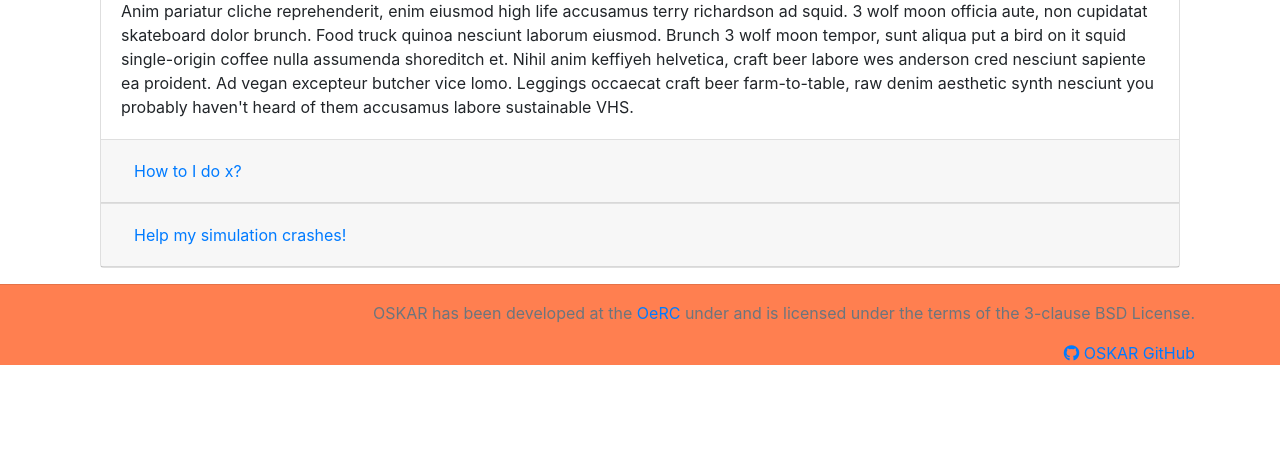
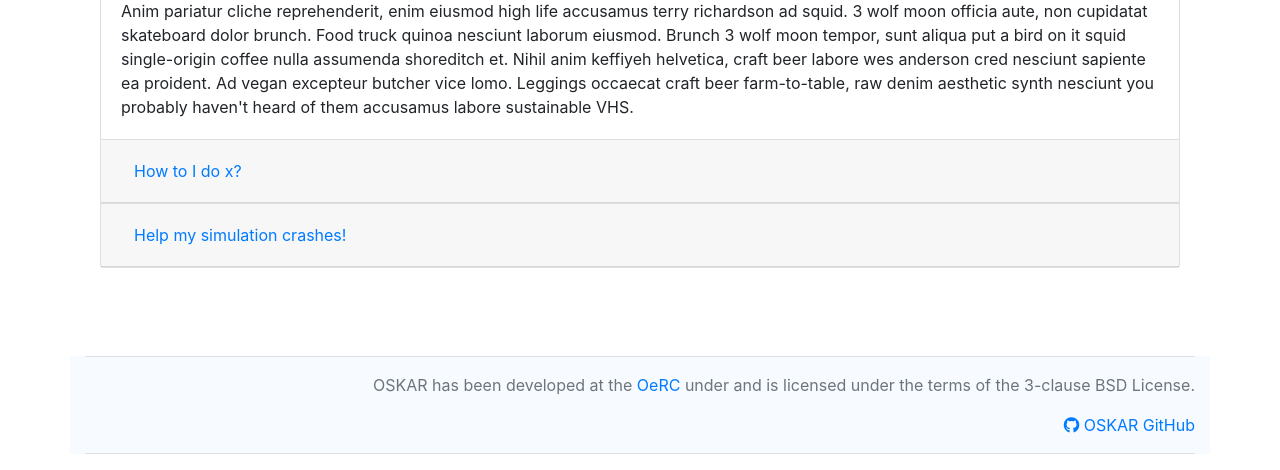
Before and after one commit to bmort/oskar_web_test, a Flask app: page /faq in a window 1280 px wide. Shown: the part 335-805 px from the top of the page. Before the commit the page ends 700 px from the top, so only its background shows below. Run offline with Flask 2, Linux system fonts and the light colour scheme; some libraries are stand-ins or nearby versions.

Commit message:
fixed footer color

```diff
--- a/oskar_web/static/css/starter-template.css
+++ b/oskar_web/static/css/starter-template.css
@@ -4,7 +4,7 @@ body {
 
 
 .text-muted {
-  background-color: coral;
+  background-color: #f7faff;
 }
 
 .starter-template {
@@ -18,7 +18,7 @@ body {
 
 .bd-footer p {
   margin-bottom: 0;
-  background-color: coral;
+  background-color: #f7faff;
 }
 
 @media (min-width:576px) {
--- a/oskar_web/templates/layout.html
+++ b/oskar_web/templates/layout.html
@@ -6,7 +6,7 @@
   <meta charset="utf-8">
   <meta name="viewport" content="width=device-width, initial-scale=1, shrink-to-fit=no">
   <meta http-equiv="X-UA-Compatible" content="IE=edge">
-  <link rel='icon' href='static/favicon.ico' type='image/x-icon' />
+  <link rel='icon' href='/static/favicon.ico' type='image/x-icon' />
 
   <!-- CSS -->
   <link href="/static/css/bootstrap.css" rel="stylesheet">
@@ -27,9 +27,13 @@
     {% block body %}{% endblock %}
   </main>
 
-  <footer class="bd-footer text-muted">
-      <hr>
-    <div class="container">
+  <br/>
+  <br/>
+  <br/>
+
+  <footer class="bd-footer ">
+    <div class="container text-muted">
+        <hr>
         <p class="text-right">OSKAR has been developed at the
             <a href="http://www.oerc.ox.ac.uk/">OeRC</a> under and is
              licensed under the terms of the 3-clause BSD License.</p>
@@ -39,6 +43,7 @@
             <i class="fab fa-github"></i> OSKAR GitHub</p>
         </a>
       </ul>
+      <hr>
     </div>
   </footer>
 
```
